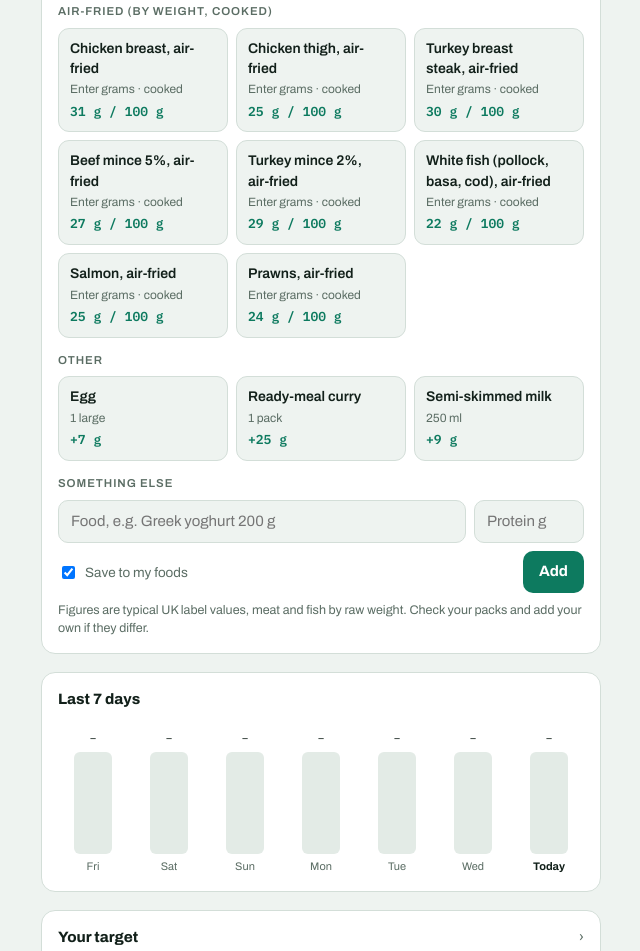
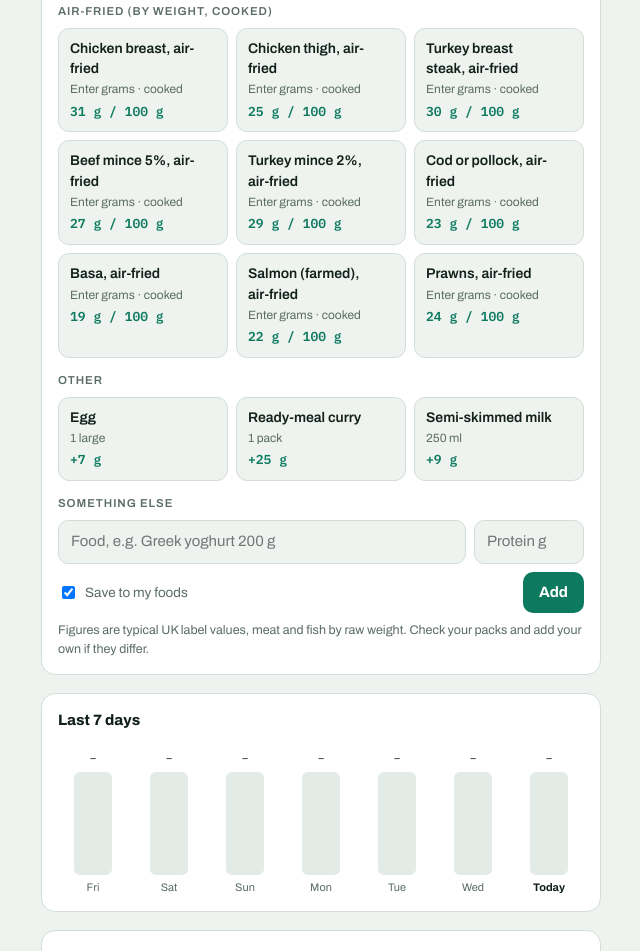
Before and after one commit to alirghase/protein-log, a plain HTML site: page index.html in a window 1280 px wide. Shown: the part 1370-2321 px from the top of the page, without its empty margins (319-959 px from the left). Drawn offline with nearby package versions, Linux system fonts and the light colour scheme.

Commit message:
Air-fried fish: farmed salmon 22, split cod/pollock 23 and basa 19
Co-Authored-By: Claude Opus 5.5 <noreply@anthropic.com>

```diff
--- a/index.html
+++ b/index.html
@@ -315,8 +315,9 @@ details[open].panel > summary .chev { transform: rotate(90deg); }
       ["af-turkey", "Turkey breast steak, air-fried", "cooked", 30],
       ["af-bmince", "Beef mince 5%, air-fried", "cooked", 27],
       ["af-tmince", "Turkey mince 2%, air-fried", "cooked", 29],
-      ["af-fish", "White fish (pollock, basa, cod), air-fried", "cooked", 22],
-      ["af-salmon", "Salmon, air-fried", "cooked", 25],
+      ["af-fish", "Cod or pollock, air-fried", "cooked", 23],
+      ["af-basa", "Basa, air-fried", "cooked", 19],
+      ["af-salmon", "Salmon (farmed), air-fried", "cooked", 22],
       ["af-prawns", "Prawns, air-fried", "cooked", 24],
     ]},
     { group: "Other", items: [
```
